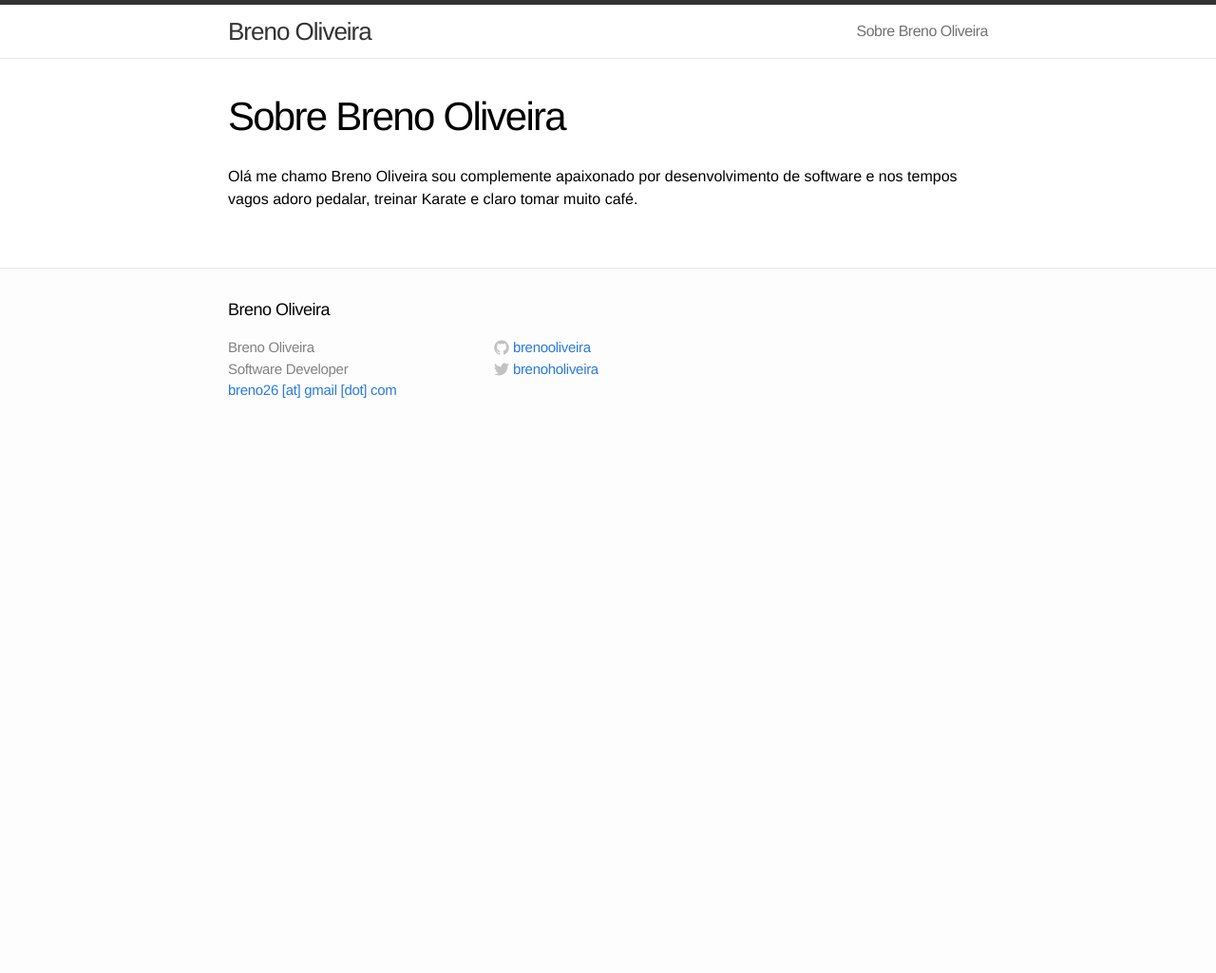
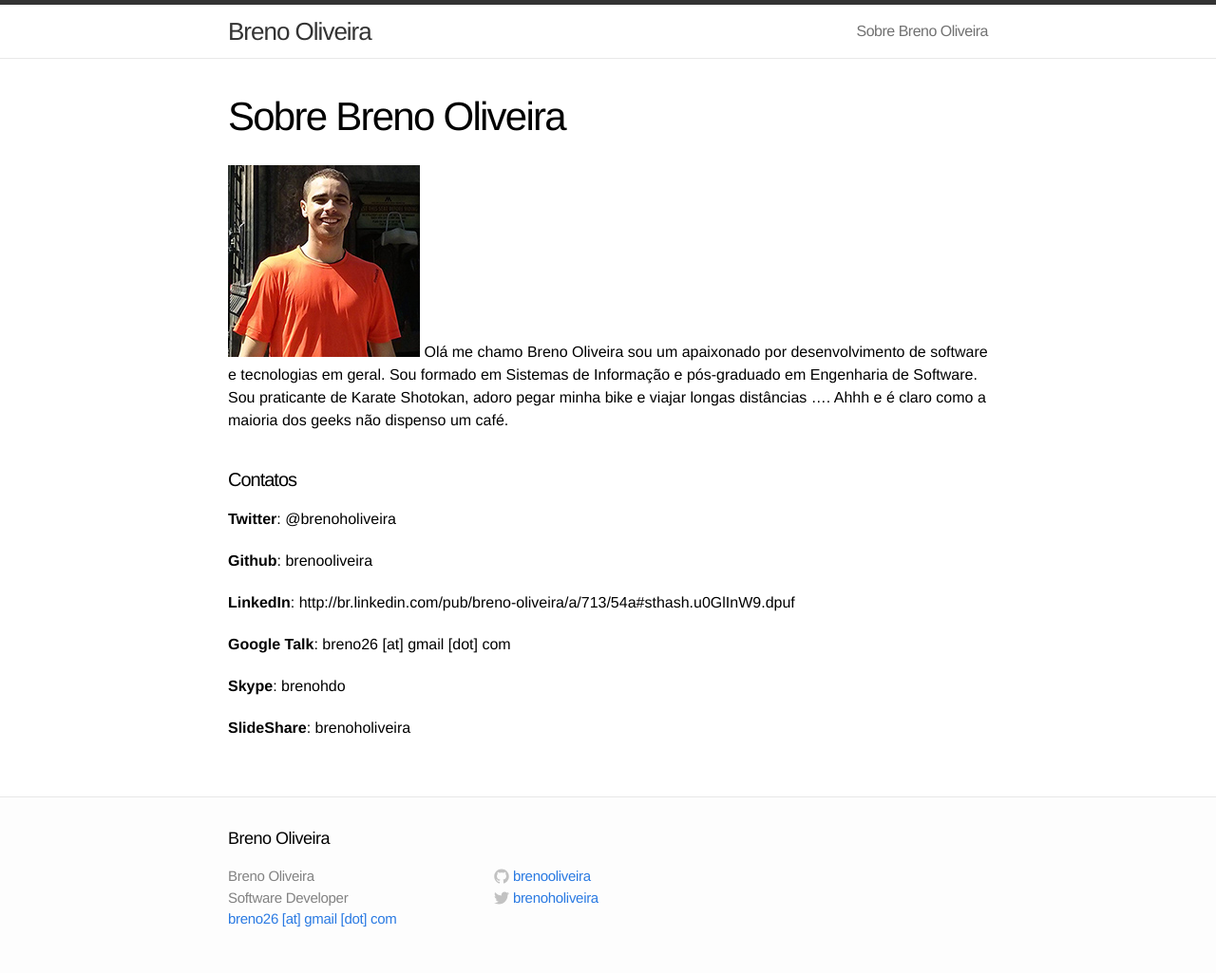
Before and after one commit to brenooliveira/brenooliveira, a Jekyll site: the page built from about.md, in a window 1280 px wide. Shown: the whole page at 95% size. Built offline with Jekyll 4.4.1, drawn with Linux system fonts in a browser that asks for light colours; before the commit the page ends 900 px from its top, so only the background shows below that.

Commit message:
modifica about

```diff
--- a/_config.yml
+++ b/_config.yml
@@ -3,7 +3,8 @@ title: Breno Oliveira
 email: breno26 [at] gmail [dot] com
 description: ""
 baseurl: ""
-url: "http://brenooliveira.com"
+# url: "http://brenooliveira.com.br"
+url: "http://localhost:3000"
 twitter_username: brenoholiveira
 github_username:  brenooliveira
 linkedin_username: br.linkedin.com/pub/breno-oliveira/a/713/54a/
--- a/about.md
+++ b/about.md
@@ -4,4 +4,18 @@ title: Sobre Breno Oliveira
 permalink: /sobre/
 ---
 
-Olá me chamo Breno Oliveira sou complemente apaixonado por desenvolvimento de software e nos tempos vagos adoro pedalar, treinar Karate e claro tomar muito café.
+![Breno Oliveira]({{ site.url }}/assets/breno-oliveira.jpg) Olá me chamo Breno Oliveira sou um apaixonado por desenvolvimento de software e tecnologias em geral. Sou formado em Sistemas de Informação e pós-graduado em Engenharia de Software.
+Sou praticante de Karate Shotokan, adoro pegar minha bike e viajar longas distâncias .... Ahhh e é claro como a maioria dos geeks não dispenso um café.
+
+#### Contatos ####
+**Twitter**: @{{ site.twitter_username }}
+
+**Github**: {{ site.github_username }}
+
+**LinkedIn**: http://br.linkedin.com/pub/breno-oliveira/a/713/54a#sthash.u0GlInW9.dpuf
+
+**Google Talk**: breno26 [at] gmail [dot] com
+
+**Skype**: brenohdo
+
+**SlideShare**: {{ site.slideshare_username }}
```
Also changed, not shown: assets/breno-oliveira.jpg (added).
